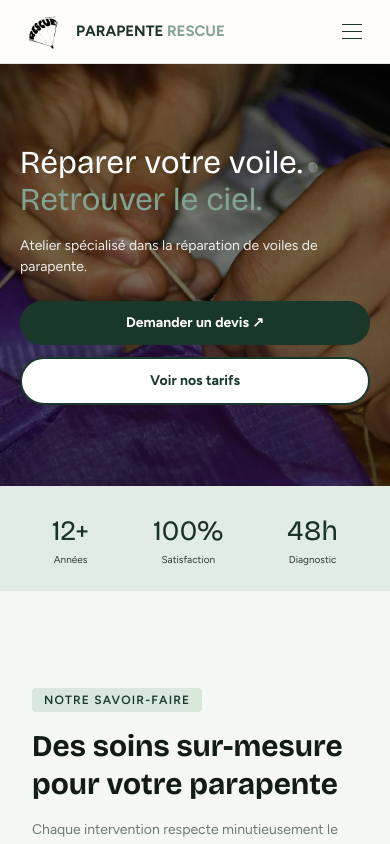
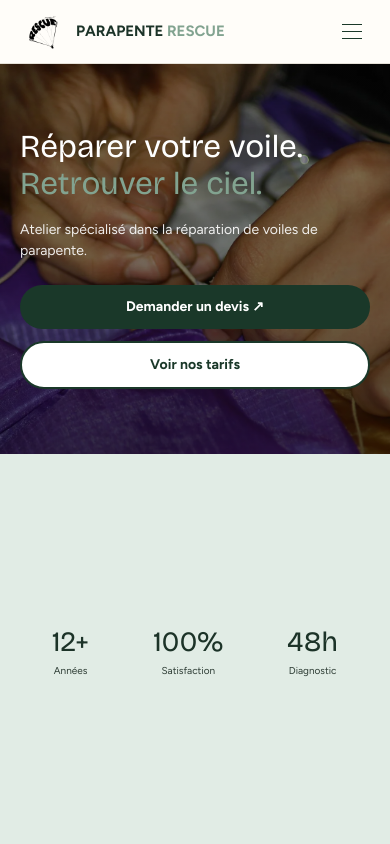
Before and after one commit to clementsbt/Parapente-rescue, a Next.js app: page / in a window 390 px wide. Shown: the top 844 px of the page. Built offline with nearby package versions, Linux system fonts and the light colour scheme.

Commit message:
Full height hero on mobile

```diff
--- a/src/app/page.tsx
+++ b/src/app/page.tsx
@@ -25,9 +25,9 @@ export default function Home() {
   return (
     <>
       {/* Mobile Hero */}
-      <section className="lg:hidden pt-[64px]">
+      <section className="lg:hidden h-screen flex flex-col pt-[64px]">
         {/* Image Hero */}
-        <div className="relative h-[50vh] w-full">
+        <div className="relative h-1/2 w-full">
           <Image
             src={IMG.hero}
             alt="Parapente dans les Alpes"
@@ -64,7 +64,7 @@ export default function Home() {
         </div>
 
         {/* Stats */}
-        <div className="flex justify-around px-[20px] py-6 w-full" style={{ background: "#e1ece5" }}>
+        <div className="flex-1 flex items-center justify-around px-5 w-full" style={{ background: "#e1ece5" }}>
           {[
             { val: "12+", label: "Années" },
             { val: "100%", label: "Satisfaction" },
```
